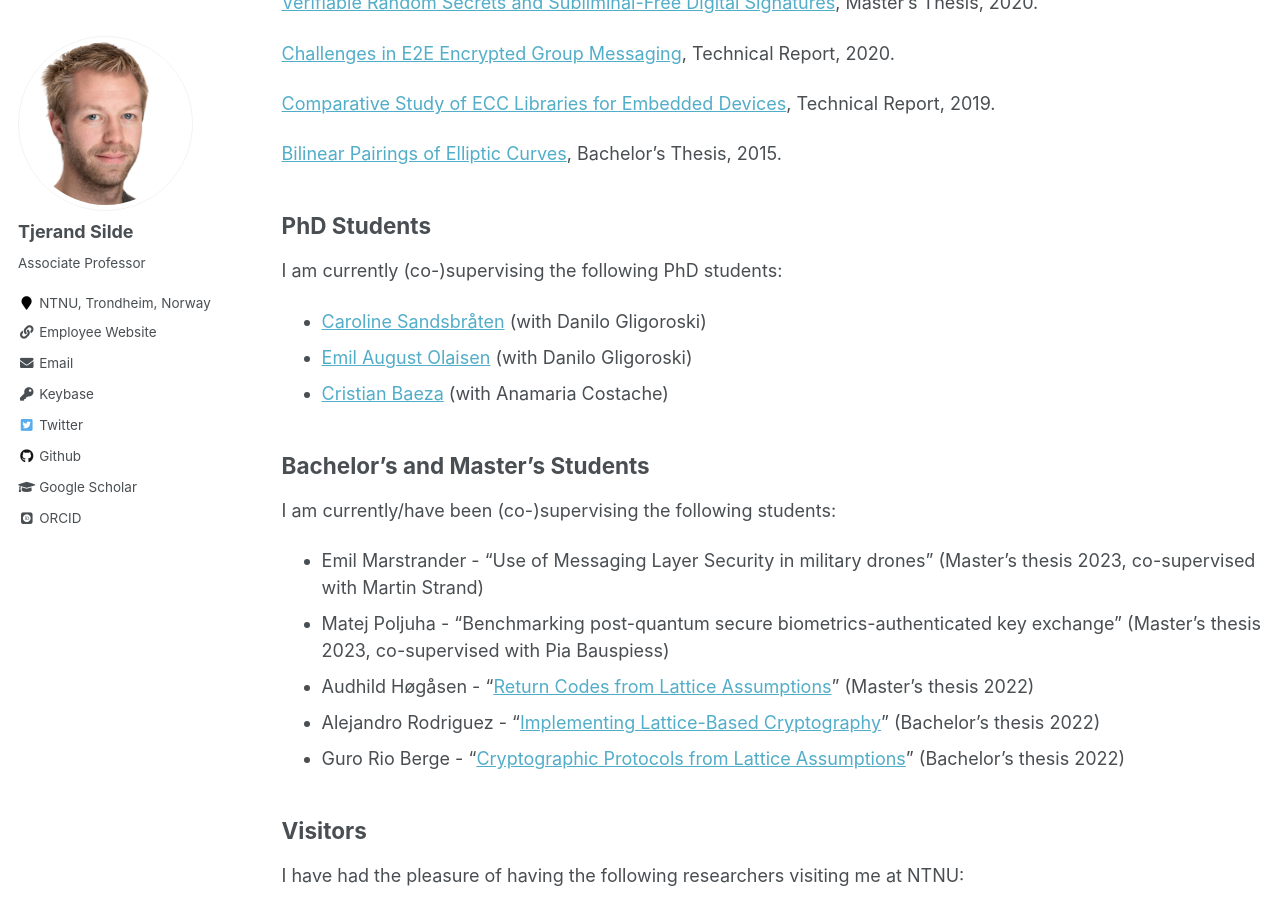
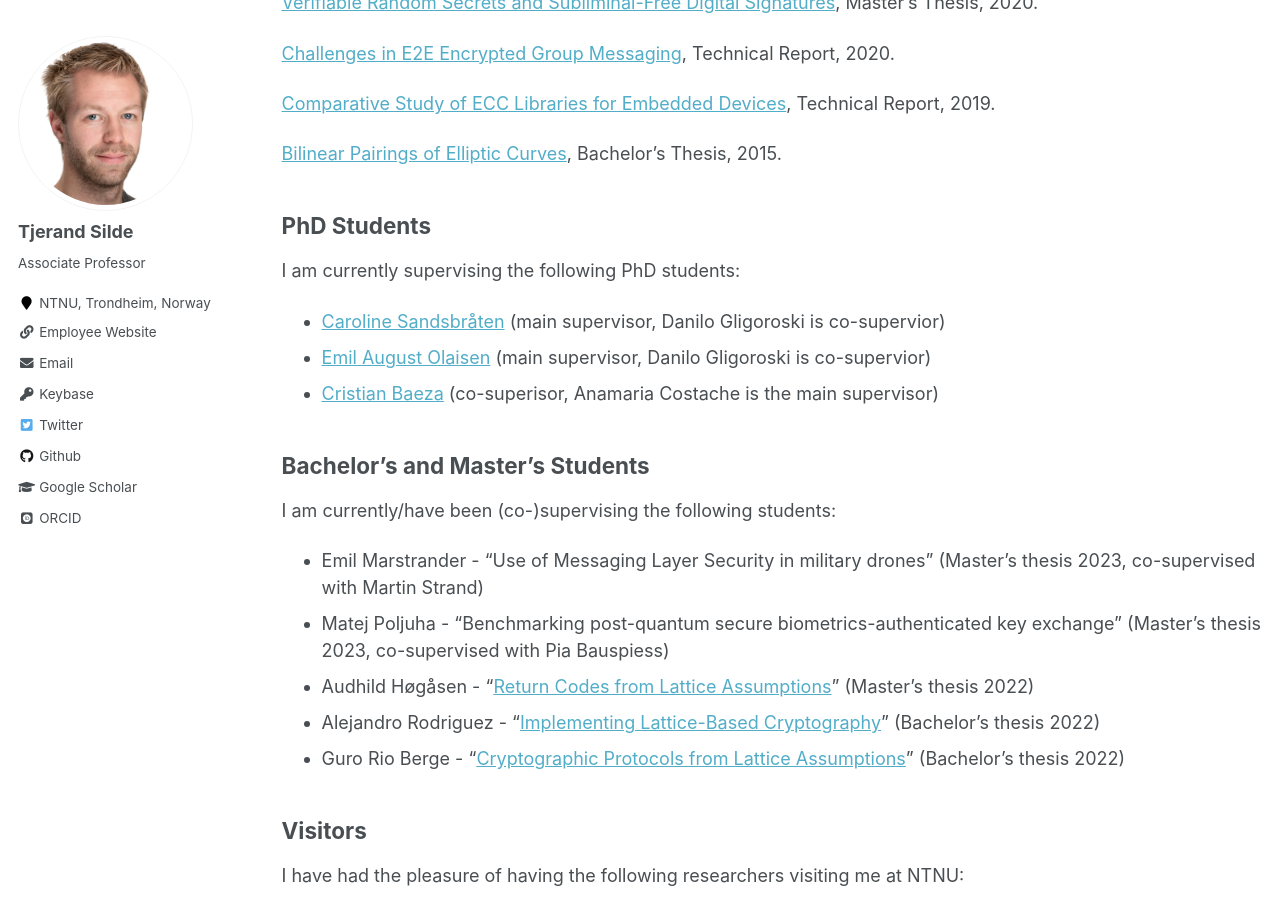
Before and after one commit to tjesi/tjesi.github.io, a Jekyll site: the page built from _pages/academic.md, in a window 1280 px wide and 900 px high, scrolled down 1127 px. Built offline with Jekyll 4.4.1, drawn with Linux system fonts in a browser that asks for light colours; some web fonts are replaced.

Commit message:
Update academic.md

```diff
--- a/_pages/academic.md
+++ b/_pages/academic.md
@@ -50,10 +50,10 @@
 
 ## PhD Students
 
-I am currently (co-)supervising the following PhD students:
-- [Caroline Sandsbråten](https://www.ntnu.edu/employees/caroline.sandsbraten) (with Danilo Gligoroski)
-- [Emil August Olaisen](https://www.ntnu.edu/employees/emil.august.olaisen) (with Danilo Gligoroski)
-- [Cristian Baeza](https://www.ntnu.edu/employees/cristian.baeza) (with Anamaria Costache)
+I am currently supervising the following PhD students:
+- [Caroline Sandsbråten](https://www.ntnu.edu/employees/caroline.sandsbraten) (main supervisor, Danilo Gligoroski is co-supervior)
+- [Emil August Olaisen](https://www.ntnu.edu/employees/emil.august.olaisen) (main supervisor, Danilo Gligoroski is co-supervior)
+- [Cristian Baeza](https://www.ntnu.edu/employees/cristian.baeza) (co-superisor, Anamaria Costache is the main supervisor)
 
 ## Bachelor's and Master's Students
 
```
